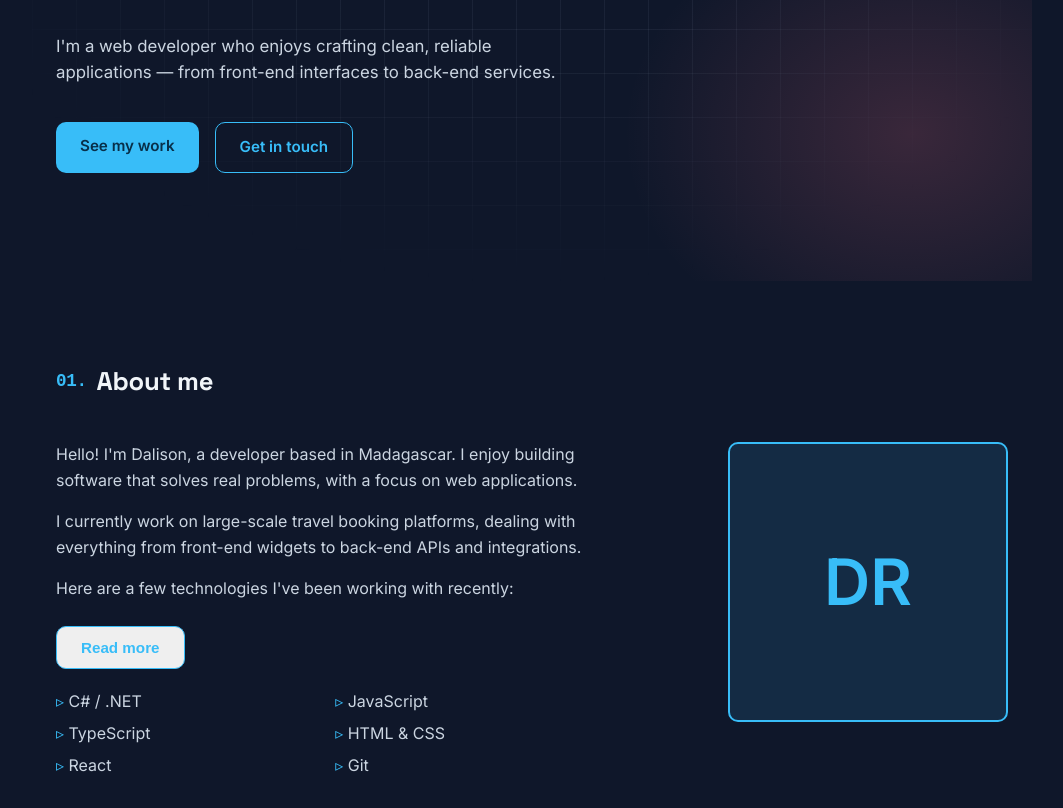
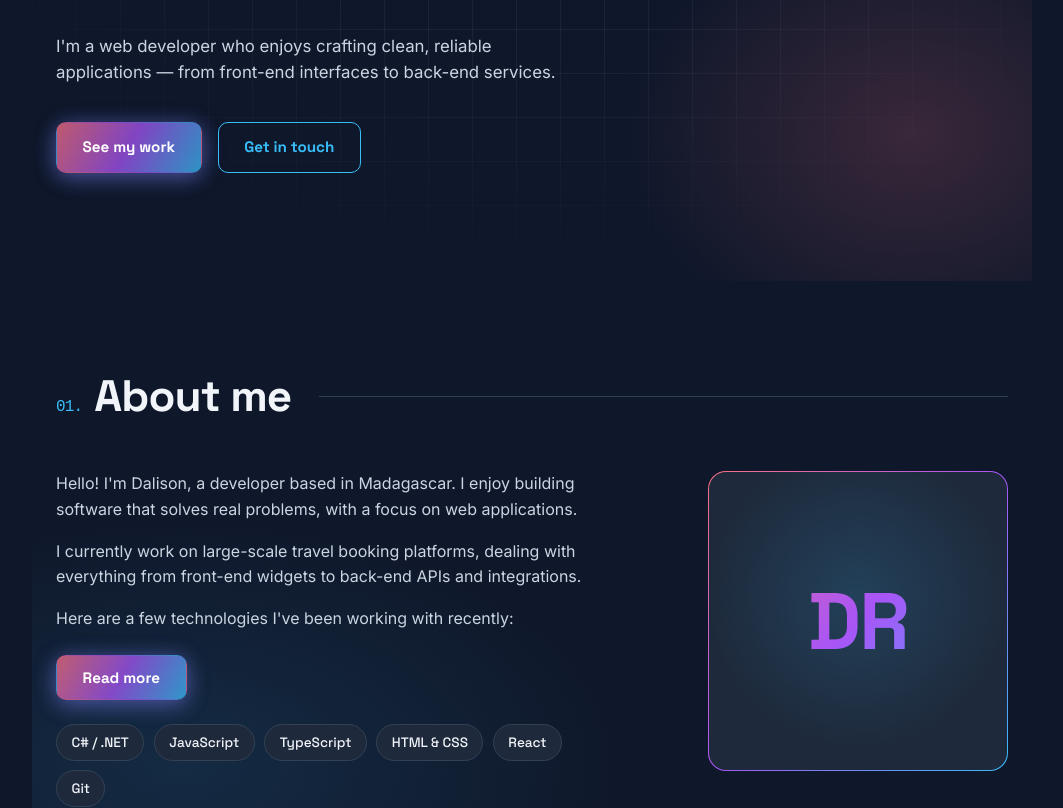
Before and after one commit to Dolssel/portfolio, a React (Vite) app: page / in a window 1280 px wide. Shown: the part 520-1328 px from the top of the page, without its empty margins (108-1171 px from the left). Built offline with nearby package versions, Linux system fonts and the light colour scheme; no server answers.

Commit message:
Redesign About: bold headings, tech chips, gradient card, glowing buttons

```diff
--- a/src/components/About.tsx
+++ b/src/components/About.tsx
@@ -34,7 +34,7 @@ export default function About() {
               very portfolio - the page you're reading is the training project.
             </p>
           )}
-          <button className="btn btn-outline" onClick={() => setShowMore(!showMore)}>
+          <button className="btn btn-primary" onClick={() => setShowMore(!showMore)}>
             {showMore ? "Read less" : "Read more"}
           </button>
           <ul className="about-tech">
--- a/src/index.css
+++ b/src/index.css
@@ -299,29 +299,46 @@ a {
 /* ===== Buttons ===== */
 .btn {
   display: inline-block;
-  padding: 0.75rem 1.5rem;
+  padding: 0.75rem 1.6rem;
   border-radius: var(--radius);
+  font-family: var(--font-display);
   font-size: 0.95rem;
   font-weight: 600;
-  transition: transform 0.15s, background 0.2s, color 0.2s;
+  border: 1px solid transparent;
+  cursor: pointer;
+  transition: transform 0.15s ease, box-shadow 0.25s ease, background 0.2s, color 0.2s;
 }
 
 .btn:hover {
   transform: translateY(-2px);
 }
 
+/* Filled + glowing */
 .btn-primary {
-  background: var(--accent);
-  color: #082f49;
+  background: linear-gradient(
+    120deg,
+    rgba(251, 113, 133, 0.75),
+    rgba(168, 85, 247, 0.75),
+    rgba(56, 189, 248, 0.75)
+  );
+  color: #fff;
+  box-shadow: 0 4px 22px rgba(168, 85, 247, 0.35), 0 4px 22px rgba(56, 189, 248, 0.3);
 }
 
+.btn-primary:hover {
+  box-shadow: 0 6px 30px rgba(168, 85, 247, 0.5), 0 6px 30px rgba(56, 189, 248, 0.45);
+}
+
+/* Outlined, with a glow that grows on hover */
 .btn-outline {
-  border: 1px solid var(--accent);
+  background: transparent;
+  border-color: var(--accent);
   color: var(--accent);
 }
 
 .btn-outline:hover {
   background: var(--accent-soft);
+  box-shadow: 0 4px 22px rgba(56, 189, 248, 0.3);
 }
 
 /* Breathing room for the buttons added during the React lessons.
@@ -342,25 +359,42 @@ a {
 }
 
 .section-title {
-  font-size: 1.6rem;
+  font-size: clamp(1.8rem, 4vw, 2.75rem);
+  font-weight: 700;
+  letter-spacing: -0.02em;
   color: var(--text-bright);
   margin-bottom: 2.5rem;
   display: flex;
-  align-items: center;
-  gap: 0.6rem;
+  align-items: baseline;
+  gap: 0.75rem;
 }
 
 .section-title.centered {
   justify-content: center;
 }
 
+/* Editorial trailing line — skip it on centered titles (e.g. Contact) */
+.section-title:not(.centered)::after {
+  content: "";
+  flex: 1;
+  height: 1px;
+  background: var(--border);
+  margin-left: 1rem;
+  align-self: center;
+}
+
 .section-number {
   color: var(--accent);
   font-family: monospace;
-  font-size: 1.1rem;
+  font-size: 1rem;
+  font-weight: 500;
 }
 
 /* ===== About ===== */
+#about {
+  background: radial-gradient(ellipse 65% 60% at 15% 80%, var(--accent-soft), transparent 70%);
+}
+
 .about-grid {
   display: grid;
   grid-template-columns: 3fr 2fr;
@@ -373,25 +407,48 @@ a {
 }
 
 .about-tech {
-  margin-top: 1.25rem;
+  margin-top: 1.5rem;
   list-style: none;
-  display: grid;
-  grid-template-columns: repeat(2, minmax(140px, 1fr));
-  gap: 0.4rem 1rem;
+  display: flex;
+  flex-wrap: wrap;
+  gap: 0.6rem;
 }
 
-.about-tech li::before {
-  content: "▹ ";
+.about-tech li {
+  font-family: var(--font-display);
+  font-size: 0.85rem;
+  font-weight: 500;
+  color: var(--text-bright);
+  background: var(--bg-light);
+  border: 1px solid var(--border);
+  border-radius: 999px;
+  padding: 0.4rem 0.9rem;
+  transition: border-color 0.2s, color 0.2s, transform 0.2s;
+}
+
+.about-tech li:hover {
+  border-color: var(--accent);
   color: var(--accent);
+  transform: translateY(-2px);
 }
 
 .photo-frame {
-  border: 2px solid var(--accent);
-  border-radius: var(--radius);
+  aspect-ratio: 1;
+  max-width: 300px;
+  margin-left: auto;
+  border-radius: 18px;
+  border: 1.5px solid transparent;
   overflow: hidden;
-  aspect-ratio: 1;
-  max-width: 280px;
-  margin-left: auto;
+  /* Gradient BORDER via the two-background trick + a soft inner glow */
+  background:
+    radial-gradient(circle at 50% 42%, rgba(56, 189, 248, 0.16), transparent 68%) padding-box,
+    linear-gradient(var(--bg-light), var(--bg-light)) padding-box,
+    linear-gradient(135deg, #fb7185, #a855f7, #38bdf8) border-box;
+  transition: transform 0.3s ease;
+}
+
+.photo-frame:hover {
+  transform: translateY(-4px);
 }
 
 .photo-frame img {
@@ -407,10 +464,14 @@ a {
   display: flex;
   align-items: center;
   justify-content: center;
-  font-size: 4rem;
+  font-family: var(--font-display);
+  font-size: 5rem;
   font-weight: 700;
-  color: var(--accent);
-  background: var(--accent-soft);
+  letter-spacing: -0.02em;
+  background: linear-gradient(135deg, #fb7185, #a855f7, #38bdf8);
+  -webkit-background-clip: text;
+  background-clip: text;
+  color: transparent;
 }
 
 /* ===== Skills ===== */
```
Also changed, not shown: 2 other files (tests, documents, lock files or other folders).
